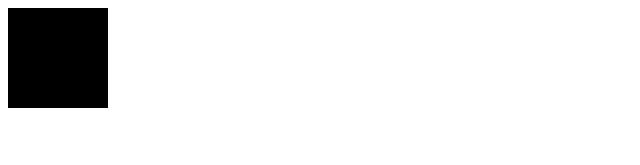
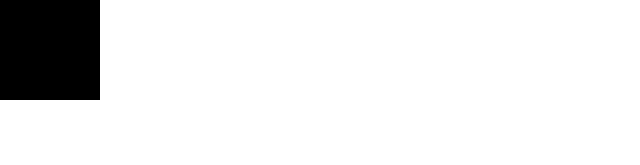
Before and after one commit to frux/td, a website built with webpack: page index.html in a window 1280 px wide. Shown: the whole page, without its empty margins (0-640 px from the left). Built offline with nearby package versions, Linux system fonts and the light colour scheme.

Commit message:
delete default body margin

```diff
--- a/index.html
+++ b/index.html
@@ -1,8 +1,15 @@
 <!doctype html>
 <html>
-    <head></head>
-    <body>
-        <div id="mount"></div>
-        <script src="./build/index.js"></script>
-    </body>
+	<head>
+		<style>
+			body
+			{
+				margin: 0;
+			}
+		</style>
+	</head>
+	<body>
+		<div id="mount"></div>
+		<script src="./build/index.js"></script>
+	</body>
 </html>
```
